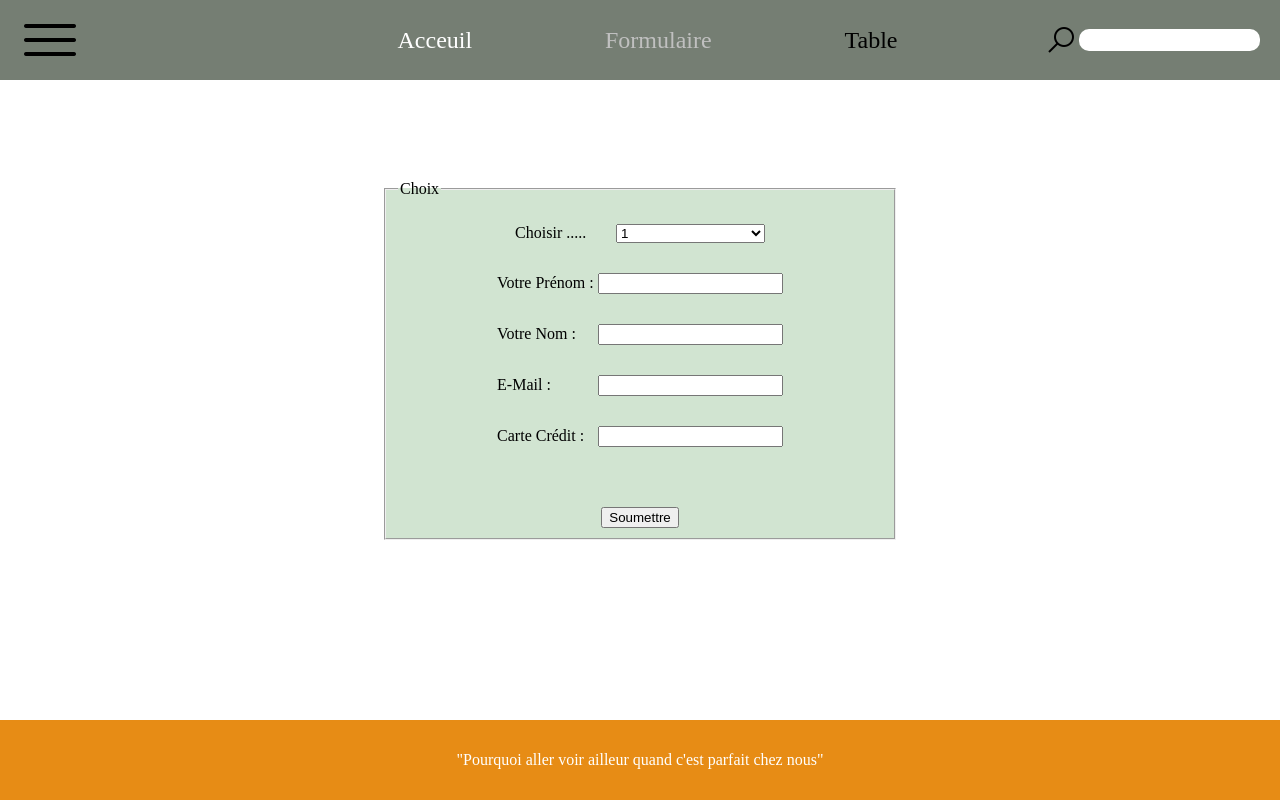
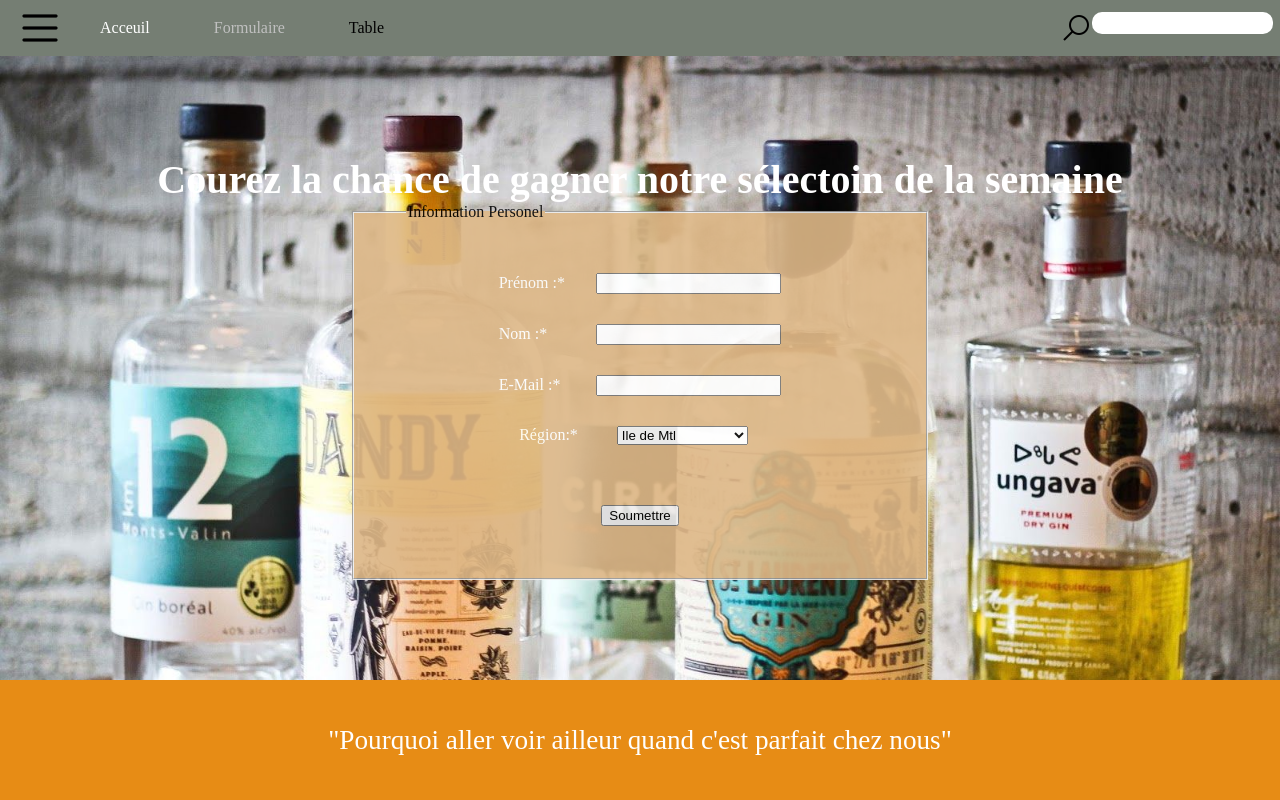
Before and after one commit to FrankBol/Ecole-TP1_Intgration.md, a Flask app: page /formulaire in a window 1280 px wide. Run offline with Flask 2, Linux system fonts and the light colour scheme.

Commit message:
premier commit

```diff
--- a/static/css/style.css
+++ b/static/css/style.css
@@ -3,27 +3,45 @@
 }
 body, html{
     height: 100%;
+    font-size:25px
+}
+h1{
+    font-size: 2.5em;
+}
+@media screen and (max-width: 1300px) {
+    body, html{
+        font-size:16px;
+    }
+}
 /*----------------------------------HEAD------------------------------------*/
-}
 header{
     display: flex;
     align-items: center;
     justify-content: space-between;
     background-color: #757e73;
     padding: 0 20px;
-    height: 10vh;
+    height: 7vh;
 }
+header div:first-child{
+    display: flex;
+    align-items: center;
+}
+/* nav::before{
+    content: "";
+    background-image: url("../img/icons8-menu-arrondi-60.png");
+    z-index: 100;
+} */
 ul{
     display: flex;
     justify-content: space-between;
     list-style: none;
-    width: 500px;
-    margin-left: 130px;
+}
+li{
+    margin-right: 5vw;
 }
 li a{
     text-decoration: none;
     color: #c0c0c0;
-    font-size: 1.5em;
 }
 ul li:first-child a{
     color: white;
@@ -33,8 +51,7 @@ ul li:last-child a{
 }
 .recherche-header{
  display: flex;
- align-items: center;
- width: 215px;
+ width: 200px;
  justify-content: space-between;
 }
 .recherche-header input {
@@ -44,17 +61,12 @@ ul li:last-child a{
 }
 .recherche-header input:focus {
     background-color: burlywood;
-    box-shadow: 0 0 20px 8px burlywood;
+    box-shadow: 0 0 10px 5px burlywood;
 }
 /* ------------------------------------------PAGE ACCEUIL------------------------------------------ */
-/* .acceuil-main{
-    height:60vh;
-    margin-top:10vh;
-    display: flex;
-} */
 .acceuil-main{
     display: flex;
-    height:80vh;
+    height:78vh;
 }
 .noneDescription{
     display: none;
@@ -72,7 +84,13 @@ ul li:last-child a{
     width:40%;
     /* flex-grow: 2; */
 }
-.descriptionGin p::first-letter{
+.descriptionGin h1{
+    color: #757e73;
+}
+.descriptionGin h2{
+    margin:10% 0 3% 0;
+}
+.descriptionGin h2::first-letter{
     color: #757e73;
 }
 .next, .prev{
@@ -97,54 +115,56 @@ ul li:last-child a{
     width: 100%;
     height: 100%;
 }
-.acceuil-main h1{
-    font-size:3vw
-}
-.acceuil-main h2{
-    margin-top:40px;
-    margin-bottom: 10px;
-}
 .acceuil-main p, .acceuil-main h2{
     color: white;
 }
+/* ---------------------------------------Page concour------------------------------------------- */
+
 .formulaire{
-    position: relative;
-    margin-top: 100px;
+    display:flex;
+    flex-direction:column;
+    justify-content:center;
+    align-items:center;
+    height: 78vh;
+    background-image: url(../img/concourImg.jpg);
+    background-repeat: no-repeat;
+    background-size:cover;
+}
+.formulaire h1{
+    color: white;
 }
 form{
-    margin-top: 200px;
-    width: 40%;
-    margin: auto;
+    width: 45vw;
 }
 fieldset{
-    background-color: rgb(209, 228, 209);
+    background-color: burlywood;
+    opacity: .9;
+    padding: 9%;
 }
 form div{
     margin-bottom: 30px;
     text-align: center;
 }
-form div label{
+form label{
     display: inline-block;
     width: 20%;
+    text-align: left;
+    color:white;
 }
-fieldset div:nth-child(2) select{
-    margin-top: 20px;
-    width: 149px;
+form label::after{
+    content: "*"
 }
 fieldset div:last-child{
     text-align: center;
     margin-top: 60px;
     margin-bottom: 0px;
 }
-form div label{
-    text-align: left;
+form select{
+    margin-right: 13px;
 }
 table{
     border-collapse: collapse;
 }
-/* #email{
-    border: solid red;
-} */
 .emailRouge{
     border: solid red;
 }
@@ -157,12 +177,15 @@ footer{
     align-items:center;
     justify-content:center;
     position: absolute;
-    height: 10vh;
+    height: 15vh;
     bottom: 0;
     right: 0;
     left: 0;
     background-color: rgb(231, 140, 21);
     color: white;
+}
+footer p{
+    font-size:1.7em;
 }
 @media screen and (max-width: 700px) {
     .img{
@@ -170,7 +193,7 @@ footer{
     }
 }
 @media print {
-    .printForm{
+    header{
         display: none;
     }
 }
--- a/static/js/formulaire.js
+++ b/static/js/formulaire.js
@@ -3,26 +3,26 @@ let email = document.querySelector("#email");
 
 const regexmail = /^\w+([\.-]?\w+)*@\w+([\.-]?\w+)*(\.\w{2,3})+$/;
 
-email.addEventListener("blur", validEmail);
+email.addEventListener("keydown", validEmail);
 
 function validEmail(){
     if(regexmail.test(email.value)){
-        email.classList.remove("emailRouge")
-        email.classList.add("emailVert")
+        email.classList.remove("emailRouge");
+        email.classList.add("emailVert");
     }else{
-        email.classList.remove("emailVert")
-        email.classList.add("emailRouge")
+        email.classList.remove("emailVert");
+        email.classList.add("emailRouge");
     }
 
 }
-body.addEventListener("afterprint", printform);
+// body.addEventListener("afterprint", printform);
 
-function printform(){
-    body{
-        body.classList.add("printForm")
-    }
-}
-for (let index = 0; index < array.length; index++) {
-    const element = array[index];
+// function printform(){
+//     body{
+//         body.classList.add("printForm")
+//     }
+// }
+// for (let index = 0; index < array.length; index++) {
+//     const element = array[index];
 
-  }
+//   }
--- a/templates/formulaire.html
+++ b/templates/formulaire.html
@@ -10,28 +10,16 @@ TP1-Formulaire
 {% block contenu %}
 {% block header %}{% endblock %}
 <section class="formulaire">
+    <h1>Courez la chance de gagner notre sélectoin de la semaine</h1>
     <form action="#" method="#">
         <fieldset>
-            <legend>Choix</legend>
+            <legend>Information Personel</legend>
             <div>
-                <label for="">Choisir .....</label>
-                <select name="" id="" required>
-                    <optgroup label="Choix 1">
-                        <option value="">1</option>
-                        <option value="">1</option>
-                    </optgroup>
-                    <optgroup label="Choix 2">
-                        <option value="">11</option>
-                        <option value="">22</option>
-                    </optgroup>
-                </select>
-            </div>
-            <div>
-                <label for="">Votre Prénom :</label>
+                <label for="">Prénom :</label>
                 <input type="text" required>
             </div>
             <div>
-                <label for="">Votre Nom :</label>
+                <label for="">Nom :</label>
                 <input type="text" id="mail" required>
             </div>
             <div>
@@ -39,8 +27,20 @@ TP1-Formulaire
                 <input type="email" id="email">
             </div>
             <div>
-                <label for="">Carte Crédit :</label>
-                <input type="text" required>
+                <label for="">Région:</label>
+                <select name="" id="" required>
+                    <optgroup label="Région de Montréal">
+                        <option value="mtl">Ile de Mtl</option>
+                        <option value="Laval">Laval</option>
+                        <option value="Longeuil">Longeuil</option>
+                        <option value="AutreMtl">Autre</option>
+                    </optgroup>
+                    <optgroup label="Région Québec">
+                        <option value="Ville de Québec">Ville de Québec</option>
+                        <option value="Levis">Levis</option>
+                        <option value="AutreQuebec">Autre</option>
+                    </optgroup>
+                </select>
             </div>
             <div><button type="submit">Soumettre</button></div>
         </fieldset>
--- a/templates/page_main.html
+++ b/templates/page_main.html
@@ -10,7 +10,8 @@
 </head>
 <body>
 <header>
-  <img src="../static/img/icons8-menu-arrondi-60.png" alt="">
+<div class="a">
+  <img src="../static/img/burger.png" alt="">
   <nav>
     <ul>
       <li><a href="/">Acceuil</a></li>
@@ -18,6 +19,7 @@
       <li><a href="table">Table</a></li>
     </ul>
   </nav>
+</div>
   <div class="recherche-header">
     <img src="/static/img/loupe.png" alt="">
     <div><input type="text"></div>
```
Also changed, not shown: static/img/burger.png (added), static/img/concourImg.jpg (added), static/img/icons8-menu-arrondi-60.png (deleted).
